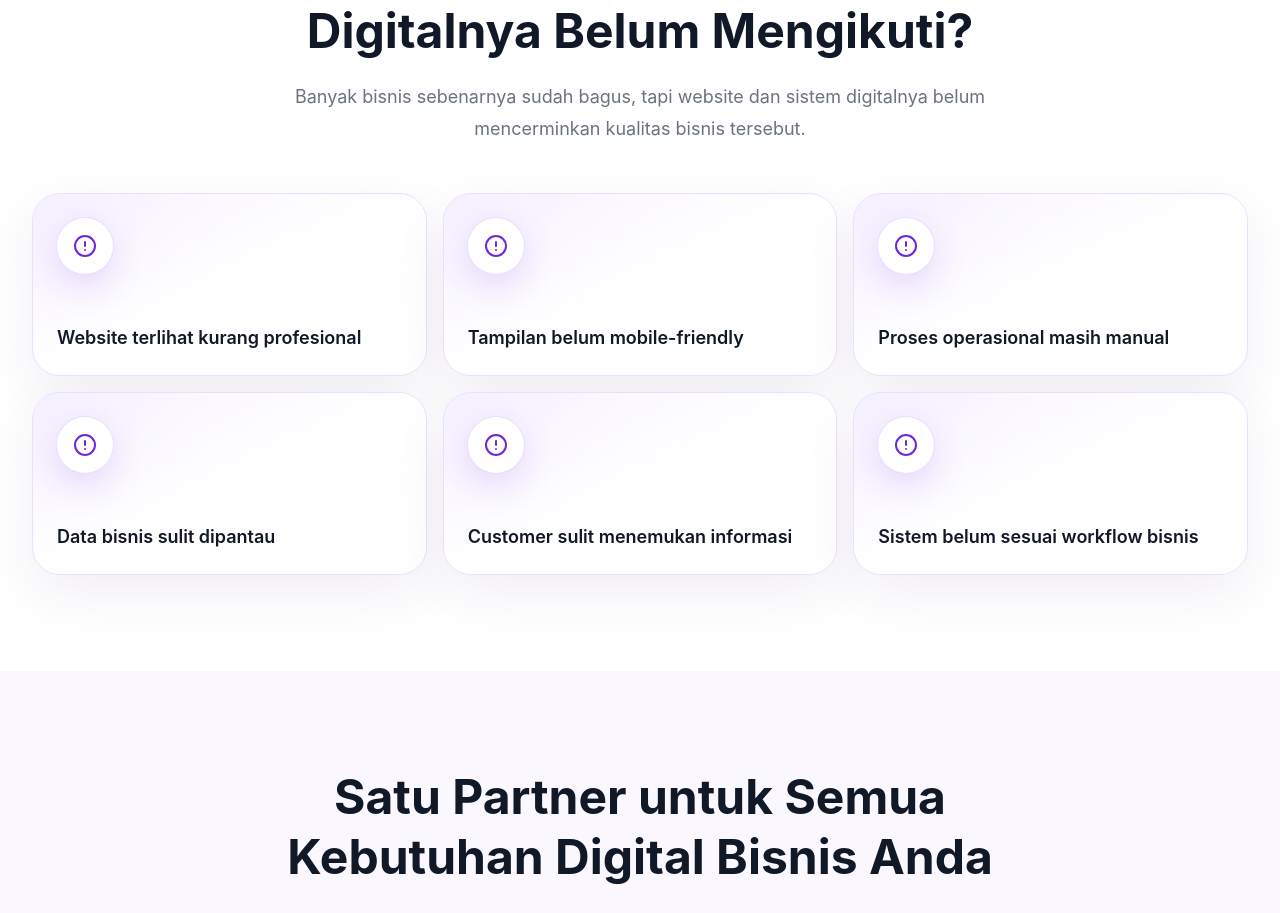
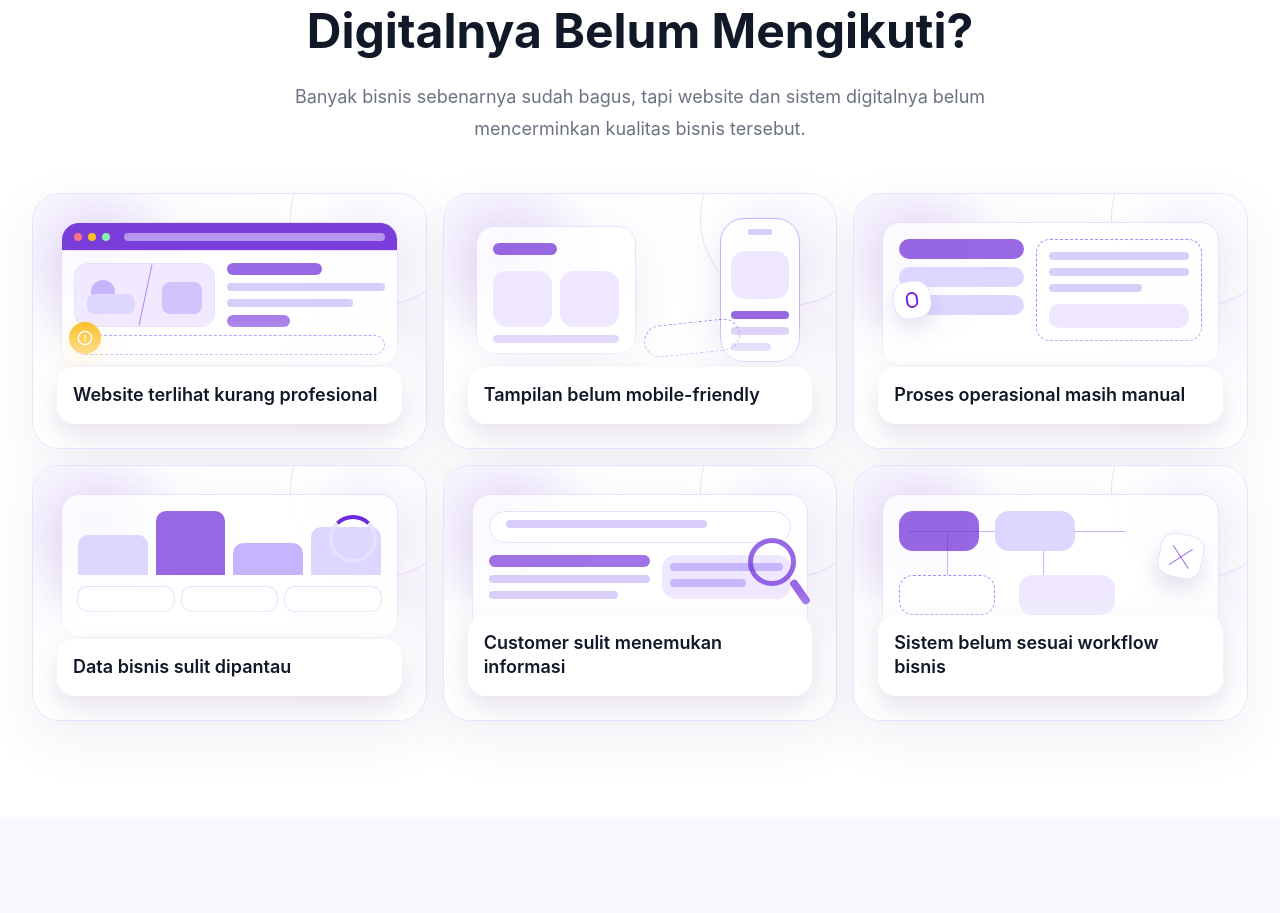
Before and after one commit to if414028/nesher-website, a Next.js app: page / in a window 1280 px wide. Shown: the part 1832-2745 px from the top of the page. Built offline with nearby package versions, Linux system fonts and the light colour scheme.

Commit message:
fix problem section

```diff
--- a/components/landing/ProblemSection.tsx
+++ b/components/landing/ProblemSection.tsx
@@ -6,6 +6,189 @@ import { MotionDiv, Reveal } from "@/components/landing/Motion";
 import { SectionHeader } from "@/components/landing/SectionHeader";
 import { Card } from "@/components/ui/card";
 import { problems } from "@/lib/landing-data";
+import { cn } from "@/lib/utils";
+
+function ProblemIllustration({ index }: { index: number }) {
+  const basePanel =
+    "absolute left-7 right-7 top-7 h-36 overflow-hidden rounded-2xl border border-[#E9DFFF] bg-white/80 shadow-[0_18px_45px_rgba(59,7,100,0.08)]";
+
+  return (
+    <>
+      <div
+        aria-hidden="true"
+        className="absolute inset-0 bg-[radial-gradient(circle_at_16%_24%,rgba(109,40,217,0.15),transparent_24%),radial-gradient(circle_at_86%_18%,rgba(109,40,217,0.1),transparent_20%),linear-gradient(135deg,#FBFAFF_0%,#FFFFFF_55%,#F7F2FF_100%)]"
+      />
+      <div
+        aria-hidden="true"
+        className="absolute -right-10 -top-16 size-44 rounded-full border border-[#E9DFFF] bg-white/45"
+      />
+
+      {index === 0 && (
+        <>
+          <div aria-hidden="true" className={basePanel}>
+            <div className="flex h-7 items-center gap-1.5 border-b border-[#E9DFFF] bg-[#6D28D9]/90 px-3">
+              <span className="size-2 rounded-full bg-[#FB7185]" />
+              <span className="size-2 rounded-full bg-[#FBBF24]" />
+              <span className="size-2 rounded-full bg-[#86EFAC]" />
+              <span className="ml-2 h-2 flex-1 rounded-full bg-white/45" />
+            </div>
+            <div className="grid grid-cols-[0.9fr_1fr] gap-3 p-3">
+              <div className="relative h-16 rounded-xl border border-[#E9DFFF] bg-[#F1E9FF]">
+                <div className="absolute left-4 top-4 size-6 rounded-full bg-[#C4B5FD]" />
+                <div className="absolute bottom-3 left-3 h-5 w-12 rounded-md bg-[#DDD6FE]" />
+                <div className="absolute bottom-3 right-3 h-8 w-10 rounded-md bg-[#C4B5FD]/70" />
+                <div className="absolute left-1/2 top-0 h-full w-px rotate-12 bg-[#6D28D9]/50" />
+              </div>
+              <div className="space-y-2">
+                <div className="h-3 w-3/5 rounded-full bg-[#6D28D9]/70" />
+                <div className="h-2 rounded-full bg-[#D8CCF8]" />
+                <div className="h-2 w-4/5 rounded-full bg-[#D8CCF8]" />
+                <div className="h-3 w-2/5 rounded-full bg-[#6D28D9]/60" />
+              </div>
+            </div>
+            <div className="mx-3 -mt-1 h-5 rounded-lg border border-dashed border-[#A78BFA]" />
+          </div>
+          <div
+            aria-hidden="true"
+            className="absolute left-9 top-32 flex size-8 items-center justify-center rounded-full bg-[#FBBF24] text-white shadow-[0_12px_25px_rgba(251,191,36,0.3)]"
+          >
+            <AlertCircle className="size-4" />
+          </div>
+        </>
+      )}
+
+      {index === 1 && (
+        <>
+          <div
+            aria-hidden="true"
+            className="absolute left-8 top-8 h-32 w-40 rounded-2xl border border-[#E9DFFF] bg-white/80 p-4 shadow-[0_18px_45px_rgba(59,7,100,0.08)]"
+          >
+            <div className="h-3 w-16 rounded-full bg-[#6D28D9]/70" />
+            <div className="mt-4 grid grid-cols-2 gap-2">
+              <span className="h-14 rounded-xl bg-[#EEE7FF]" />
+              <span className="h-14 rounded-xl bg-[#EEE7FF]" />
+            </div>
+            <div className="mt-2 h-2 rounded-full bg-[#D8CCF8]" />
+          </div>
+          <div
+            aria-hidden="true"
+            className="absolute right-9 top-6 h-36 w-20 rounded-[1.5rem] border border-[#C4B5FD] bg-white/90 p-2.5 shadow-[0_18px_45px_rgba(59,7,100,0.1)]"
+          >
+            <div className="mx-auto h-1.5 w-6 rounded-full bg-[#D8CCF8]" />
+            <div className="mt-4 h-12 rounded-xl bg-[#EEE7FF]" />
+            <div className="mt-3 h-2 rounded-full bg-[#6D28D9]/70" />
+            <div className="mt-2 h-2 rounded-full bg-[#D8CCF8]" />
+            <div className="mt-2 h-2 w-10 rounded-full bg-[#D8CCF8]" />
+          </div>
+          <div
+            aria-hidden="true"
+            className="absolute right-24 top-32 h-8 w-24 -rotate-6 rounded-full border border-dashed border-[#A78BFA]"
+          />
+        </>
+      )}
+
+      {index === 2 && (
+        <>
+          <div aria-hidden="true" className={cn(basePanel, "p-4")}>
+            <div className="grid grid-cols-[0.75fr_1fr] gap-3">
+              <div className="space-y-2">
+                <div className="h-5 rounded-lg bg-[#6D28D9]/70" />
+                <div className="h-5 rounded-lg bg-[#DDD6FE]" />
+                <div className="h-5 rounded-lg bg-[#DDD6FE]" />
+              </div>
+              <div className="rounded-xl border border-dashed border-[#A78BFA] p-3">
+                <div className="h-2 rounded-full bg-[#D8CCF8]" />
+                <div className="mt-2 h-2 rounded-full bg-[#D8CCF8]" />
+                <div className="mt-2 h-2 w-2/3 rounded-full bg-[#D8CCF8]" />
+                <div className="mt-3 h-6 rounded-lg bg-[#EEE7FF]" />
+              </div>
+            </div>
+          </div>
+          <div
+            aria-hidden="true"
+            className="absolute left-10 top-22 flex size-9 rotate-[-8deg] items-center justify-center rounded-xl bg-white text-[#6D28D9] shadow-[0_12px_25px_rgba(59,7,100,0.12)] ring-1 ring-[#E9DFFF]"
+          >
+            <span className="h-4 w-3 rounded-sm border-2 border-current" />
+          </div>
+        </>
+      )}
+
+      {index === 3 && (
+        <div aria-hidden="true" className={cn(basePanel, "p-4")}>
+          <div className="mb-3 flex items-end gap-2">
+            <span className="h-10 flex-1 rounded-t-lg bg-[#DDD6FE]" />
+            <span className="h-16 flex-1 rounded-t-lg bg-[#6D28D9]/70" />
+            <span className="h-8 flex-1 rounded-t-lg bg-[#C4B5FD]" />
+            <span className="h-12 flex-1 rounded-t-lg bg-[#DDD6FE]" />
+          </div>
+          <div className="grid grid-cols-3 gap-2">
+            <span className="h-6 rounded-lg bg-white ring-1 ring-[#E9DFFF]" />
+            <span className="h-6 rounded-lg bg-white ring-1 ring-[#E9DFFF]" />
+            <span className="h-6 rounded-lg bg-white ring-1 ring-[#E9DFFF]" />
+          </div>
+          <div className="absolute right-5 top-5 size-12 rounded-full border-4 border-[#E9DFFF] border-t-[#6D28D9]" />
+        </div>
+      )}
+
+      {index === 4 && (
+        <>
+          <div aria-hidden="true" className={cn(basePanel, "p-4")}>
+            <div className="mx-auto mb-3 h-8 rounded-full border border-[#E9DFFF] bg-white px-4 py-2">
+              <div className="h-2 w-3/4 rounded-full bg-[#D8CCF8]" />
+            </div>
+            <div className="grid grid-cols-[1fr_0.8fr] gap-3">
+              <div className="space-y-2">
+                <div className="h-3 rounded-full bg-[#6D28D9]/65" />
+                <div className="h-2 rounded-full bg-[#D8CCF8]" />
+                <div className="h-2 w-4/5 rounded-full bg-[#D8CCF8]" />
+              </div>
+              <div className="rounded-xl bg-[#EEE7FF] p-2">
+                <div className="h-2 rounded-full bg-[#C4B5FD]" />
+                <div className="mt-2 h-2 w-2/3 rounded-full bg-[#C4B5FD]" />
+              </div>
+            </div>
+          </div>
+          <div
+            aria-hidden="true"
+            className="absolute right-10 top-18 size-12 rounded-full border-[5px] border-[#6D28D9]/70"
+          />
+          <div
+            aria-hidden="true"
+            className="absolute right-8 top-28 h-7 w-2 rotate-[-35deg] rounded-full bg-[#6D28D9]/70"
+          />
+        </>
+      )}
+
+      {index === 5 && (
+        <>
+          <div aria-hidden="true" className={cn(basePanel, "p-4")}>
+            <div className="relative h-full">
+              <div className="absolute left-2 top-5 h-px w-[72%] bg-[#C4B5FD]" />
+              <div className="absolute left-12 top-5 h-12 w-px bg-[#C4B5FD]" />
+              <div className="absolute left-36 top-5 h-12 w-px bg-[#C4B5FD]" />
+              <span className="absolute left-0 top-0 h-10 w-20 rounded-xl bg-[#6D28D9]/70" />
+              <span className="absolute left-24 top-0 h-10 w-20 rounded-xl bg-[#DDD6FE]" />
+              <span className="absolute left-0 top-16 h-10 w-24 rounded-xl border border-dashed border-[#A78BFA] bg-white" />
+              <span className="absolute left-30 top-16 h-10 w-24 rounded-xl bg-[#EEE7FF]" />
+            </div>
+          </div>
+          <div
+            aria-hidden="true"
+            className="absolute right-11 top-17 size-11 rotate-12 rounded-xl border border-[#E9DFFF] bg-white shadow-[0_12px_25px_rgba(59,7,100,0.12)]"
+          >
+            <div className="absolute left-1/2 top-2 h-7 w-px -translate-x-1/2 rotate-45 bg-[#6D28D9]/70" />
+            <div className="absolute left-1/2 top-2 h-7 w-px -translate-x-1/2 -rotate-45 bg-[#6D28D9]/70" />
+          </div>
+        </>
+      )}
+
+      <div
+        aria-hidden="true"
+        className="absolute inset-x-0 bottom-0 h-32 bg-gradient-to-t from-white via-white/90 to-transparent"
+      />
+    </>
+  );
+}
 
 export function ProblemSection() {
   return (
@@ -28,24 +211,9 @@ export function ProblemSection() {
               transition={{ duration: 0.45, delay: index * 0.05 }}
               whileHover={{ y: -6 }}
             >
-              <Card className="relative h-full min-h-40 overflow-hidden rounded-[1.75rem] border border-[#E9DFFF] bg-white p-6 shadow-[0_18px_55px_rgba(59,7,100,0.07)] ring-0">
-                <div
-                  aria-hidden="true"
-                  className="absolute inset-0 bg-[linear-gradient(rgba(109,40,217,0.08)_1px,transparent_1px),linear-gradient(90deg,rgba(109,40,217,0.08)_1px,transparent_1px)] bg-[size:34px_34px] opacity-55"
-                />
-                <div
-                  aria-hidden="true"
-                  className="absolute -left-16 -top-20 size-48 rounded-full bg-[#E9DFFF] blur-2xl"
-                />
-                <div
-                  aria-hidden="true"
-                  className="absolute inset-0 bg-gradient-to-br from-[#F6F1FF]/90 via-white/90 to-white"
-                />
-
-                <div className="relative mb-9 flex size-14 items-center justify-center rounded-full bg-white text-[#6D28D9] shadow-[0_12px_35px_rgba(109,40,217,0.16)] ring-1 ring-[#E9DFFF]">
-                  <AlertCircle className="size-6" />
-                </div>
-                <h3 className="relative text-lg font-semibold leading-snug text-[#111827]">
+              <Card className="relative h-full min-h-64 justify-end overflow-hidden rounded-[1.75rem] border border-[#E9DFFF] bg-[#FBFAFF] p-6 shadow-[0_18px_55px_rgba(59,7,100,0.07)] ring-0">
+                <ProblemIllustration index={index} />
+                <h3 className="relative rounded-2xl bg-white/90 p-4 text-lg font-semibold leading-snug text-[#111827] shadow-[0_12px_30px_rgba(59,7,100,0.12)] backdrop-blur">
                   {problem}
                 </h3>
               </Card>
```
